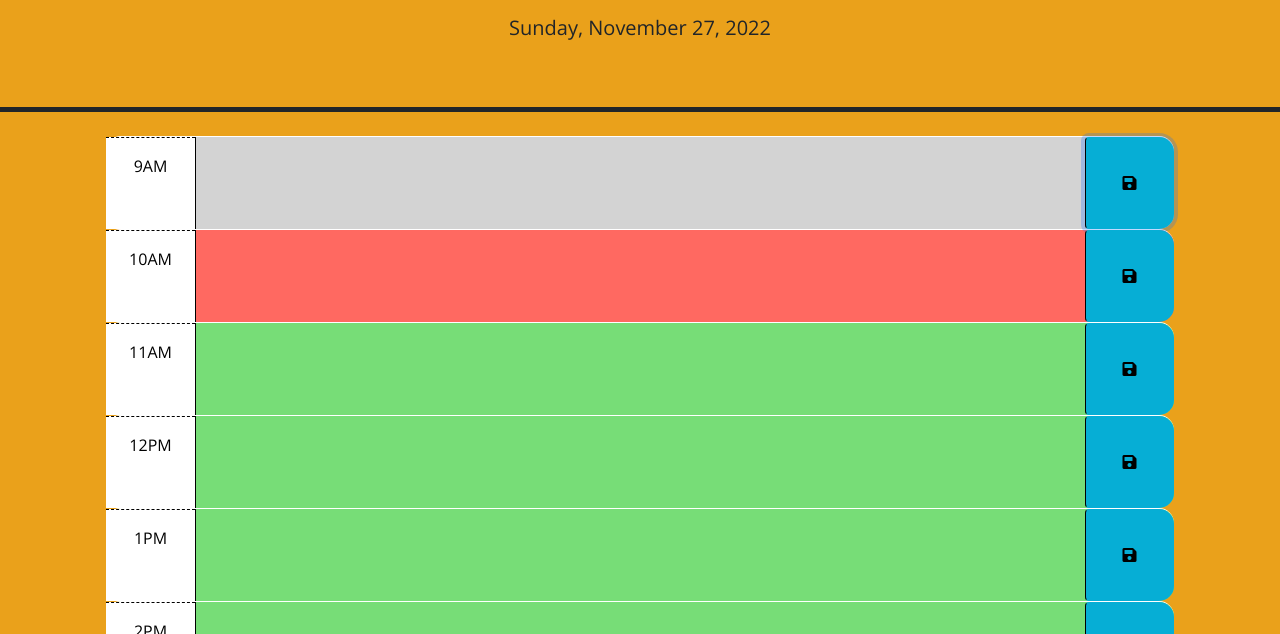
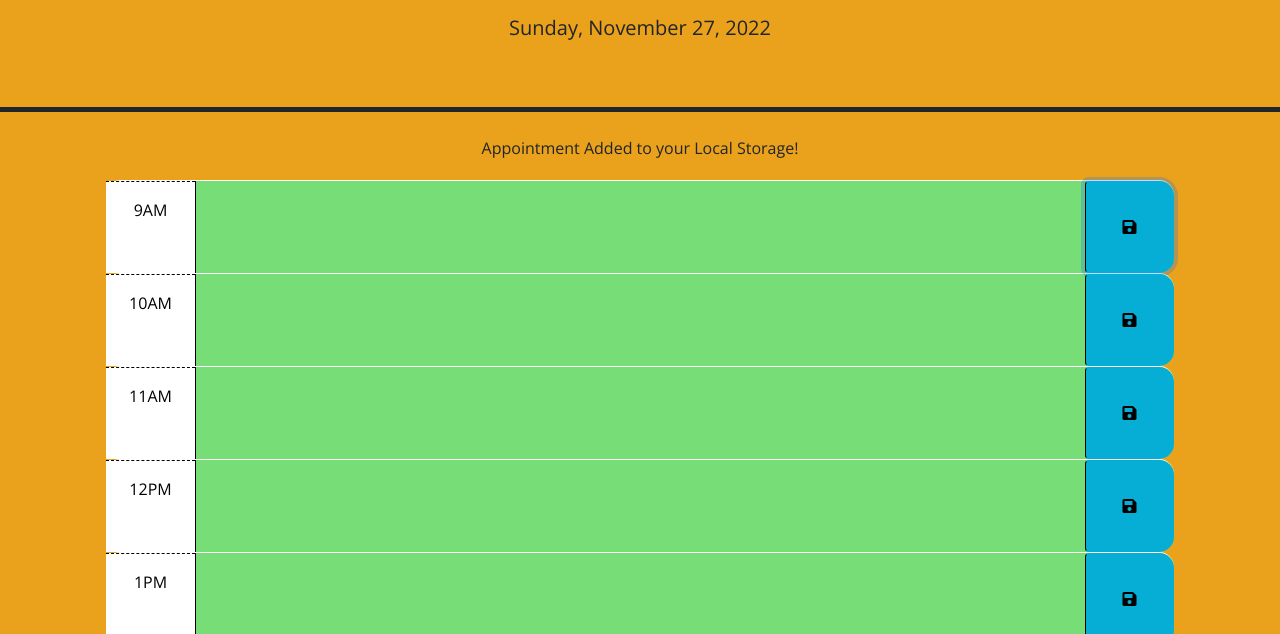
Before and after one commit to theurbanspectacle/Schedulr, a plain HTML site: page index.html in a window 1280 px wide. Both pictures are taken after a click on the button 1129 px from the left and 348 px from the top of the page. Shown: the part 166-800 px from the top of the page. Drawn offline with nearby package versions, Linux system fonts and the light colour scheme.

Commit message:
updated code

```diff
--- a/index.html
+++ b/index.html
@@ -28,19 +28,11 @@
       <p class="lead">A minimalist calendar app for scheduling your work day.</p>
       <p id="currentDay" class="lead"></p>
     </header>
+    <section class="text-center notifyappointment" id="notify">
+      Appointment Added to your Local Storage!
+      </section>
     <div class="container-lg px-5">
-      <!-- Use class for "past", "present", and "future" to apply styles to the
-        time-block divs accordingly. The javascript will need to do this by
-        adding/removing these classes on each div by comparing the hour in the
-        id to the current hour. The html provided below is meant to be an example
-        demonstrating how the css provided can be leveraged to create the
-        desired layout and colors. The html below should be removed or updated
-        in the finished product. Remember to delete this comment once the
-        code is implemented.
-        -->
-
-      <!-- Example of a past time block. The "past" class adds a gray background color. -->
-      <div id="hour-9" class="row time-block past">
+      <div id="hour-9" class="row time-block">
         <div class="col-2 col-md-1 hour text-center py-3">9AM</div>
         <textarea class="col-8 col-md-10 description" rows="3"> </textarea>
         <button class="btn saveBtn col-2 col-md-1" aria-label="save">
@@ -48,8 +40,7 @@
         </button>
       </div>
 
-      <!-- Example of a a present time block. The "present" class adds a red background color. -->
-      <div id="hour-10" class="row time-block present">
+      <div id="hour-10" class="row time-block">
         <div class="col-2 col-md-1 hour text-center py-3">10AM</div>
         <textarea class="col-8 col-md-10 description" rows="3"> </textarea>
         <button class="btn saveBtn col-2 col-md-1" aria-label="save">
@@ -57,8 +48,7 @@
         </button>
       </div>
 
-      <!-- Example of a future time block. The "future" class adds a green background color. -->
-      <div id="hour-11" class="row time-block future">
+      <div id="hour-11" class="row time-block">
         <div class="col-2 col-md-1 hour text-center py-3">11AM</div>
         <textarea class="col-8 col-md-10 description" rows="3"> </textarea>
         <button class="btn saveBtn col-2 col-md-1" aria-label="save">
@@ -66,7 +56,7 @@
         </button>
       </div>
 
-      <div id="hour-12" class="row time-block future">
+      <div id="hour-12" class="row time-block">
         <div class="col-2 col-md-1 hour text-center py-3">12PM</div>
         <textarea class="col-8 col-md-10 description" rows="3"> </textarea>
         <button class="btn saveBtn col-2 col-md-1" aria-label="save">
@@ -74,7 +64,7 @@
         </button>
       </div>
 
-      <div id="hour-13" class="row time-block future">
+      <div id="hour-13" class="row time-block">
         <div class="col-2 col-md-1 hour text-center py-3">1PM</div>
         <textarea class="col-8 col-md-10 description" rows="3"> </textarea>
         <button class="btn saveBtn col-2 col-md-1" aria-label="save">
@@ -82,7 +72,7 @@
         </button>
       </div>
 
-      <div id="hour-14" class="row time-block future">
+      <div id="hour-14" class="row time-block">
         <div class="col-2 col-md-1 hour text-center py-3">2PM</div>
         <textarea class="col-8 col-md-10 description" rows="3"> </textarea>
         <button class="btn saveBtn col-2 col-md-1" aria-label="save">
@@ -90,7 +80,7 @@
         </button>
       </div>
 
-      <div id="hour-15" class="row time-block future">
+      <div id="hour-15" class="row time-block">
         <div class="col-2 col-md-1 hour text-center py-3">3PM</div>
         <textarea class="col-8 col-md-10 description" rows="3"> </textarea>
         <button class="btn saveBtn col-2 col-md-1" aria-label="save">
@@ -98,7 +88,7 @@
         </button>
       </div>
 
-      <div id="hour-16" class="row time-block future">
+      <div id="hour-16" class="row time-block">
         <div class="col-2 col-md-1 hour text-center py-3">4PM</div>
         <textarea class="col-8 col-md-10 description" rows="3"> </textarea>
         <button class="btn saveBtn col-2 col-md-1" aria-label="save">
@@ -106,7 +96,7 @@
         </button>
       </div>
 
-      <div id="hour-17" class="row time-block future">
+      <div id="hour-17" class="row time-block">
         <div class="col-2 col-md-1 hour text-center py-3">5PM</div>
         <textarea class="col-8 col-md-10 description" rows="3"> </textarea>
         <button class="btn saveBtn col-2 col-md-1" aria-label="save">
--- a/javascript.js
+++ b/javascript.js
@@ -1,24 +1,37 @@
-// Wrap all code that interacts with the DOM in a call to jQuery to ensure that
-// the code isn't run until the browser has finished rendering all the elements
-// in the html.
-$(function () {
-    // TODO: Add a listener for click events on the save button. This code should
-    // use the id in the containing time-block as a key to save the user input in
-    // local storage. HINT: What does `this` reference in the click listener
-    // function? How can DOM traversal be used to get the "hour-x" id of the
-    // time-block containing the button that was clicked? How might the id be
-    // useful when saving the description in local storage?
-    //
-    // TODO: Add code to apply the past, present, or future class to each time
-    // block by comparing the id to the current hour. HINTS: How can the id
-    // attribute of each time-block be used to conditionally add or remove the
-    // past, present, and future classes? How can Day.js be used to get the
-    // current hour in 24-hour time?
-    //
-    // TODO: Add code to get any user input that was saved in localStorage and set
-    // the values of the corresponding textarea elements. HINT: How can the id
-    // attribute of each time-block be used to do this?
-    //
-    // TODO: Add code to display the current date in the header of the page.
+$(document).ready(function () {
+
+    $( ".saveBtn" ).click(function() {
+        var value = $(this).siblings('.description').val();
+        var time = $(this).parent().attr('id');
+
+        localStorage.setItem(time, value);
+
+        $('.notifyappointment').addClass('show');
+
+        setTimeout(function () {
+            $('.notifyappointment').removeClass('show');
+        }, 5000);
+    });
+
+    $('.time-block').each(function() {
+        var id = $(this).attr('id');
+        var hour = Number(id.replace('hour-', ''));
+        var currentHour = dayjs().hour();
+        $(this).removeClass('present past future');
+        if (hour === currentHour) {
+            $(this).addClass('present');
+        } else if (currentHour > hour) {
+            $(this).addClass('past');
+        } else {
+            $(this).addClass('future');
+        }
+
+        var currentText = localStorage.getItem(id);
+        if (currentText) {
+            $(this).children('.description').val(currentText);
+        }
+
+    })
+
     $('#currentDay').text(dayjs().format('dddd, MMMM D, YYYY'));
   });
--- a/stylesheet.css
+++ b/stylesheet.css
@@ -58,3 +58,12 @@ body {
     font-size: 20px;
     transition: all 0.3s ease-in-out;
   }
+
+  .notifyappointment {
+    display: none;
+    margin: 20px;
+  }
+
+  .show {
+    display:block;
+  }
```
